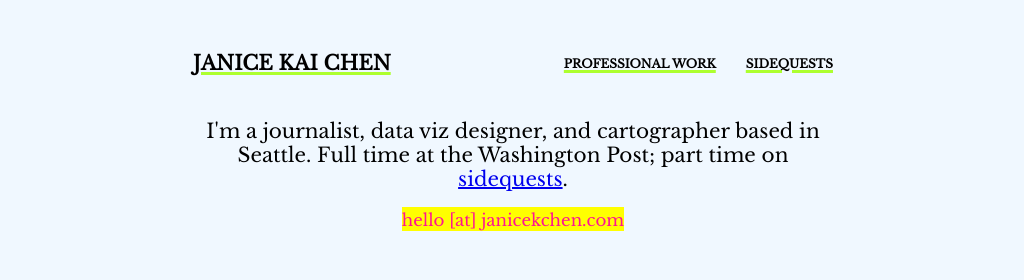
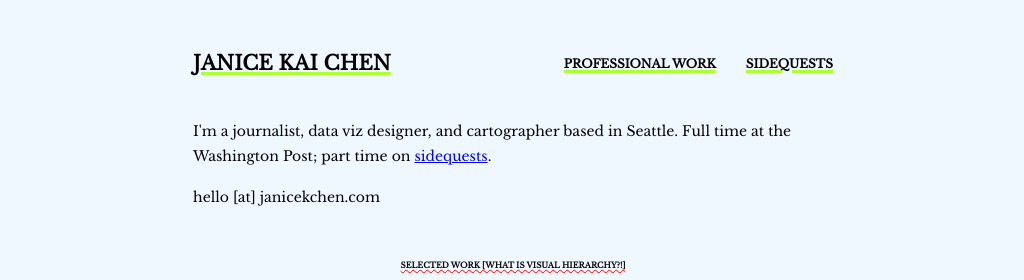
Before and after one commit to janicekchen/janicekchen.github.io, a SvelteKit app: page / in a window 1280 px wide. Shown: the top 280 px of the page, without its empty margins (127-1151 px from the left). Built offline with nearby package versions, Linux system fonts and the light colour scheme; a web font is replaced by a local one.

Commit message:
adjust bio styling

```diff
--- a/src/routes/+page.svelte
+++ b/src/routes/+page.svelte
@@ -10,7 +10,7 @@
         I'm a journalist, data viz designer, and cartographer based in Seattle. Full time at the Washington Post; part time on <a href="{base}/sidequests">sidequests</a>.
     </p>
     <p></p>
-    <p class="bio"><mark style="highlight-color: pink;"><small>hello [at] janicekchen.com</small></mark></p>
+    <p class="bio">hello [at] janicekchen.com</p>
     <h2>selected work [what is visual hierarchy?!]</h2>
     <div class="selected-works">
         <Card
@@ -36,14 +36,16 @@
     mark {
         color: deeppink;
     }
+
     .bio {
         font-weight: 300;
-        font-size: 1.25em;
+        font-size: 14px;
+        line-height: 25px;
         font-family: var(--font-secondary);
         font-weight: 300;
         max-width: 640px;
         margin: auto;
-        text-align: center;
+        /* text-align: center; */
     }
     h2 {
         font-size: 0.5em;
```
